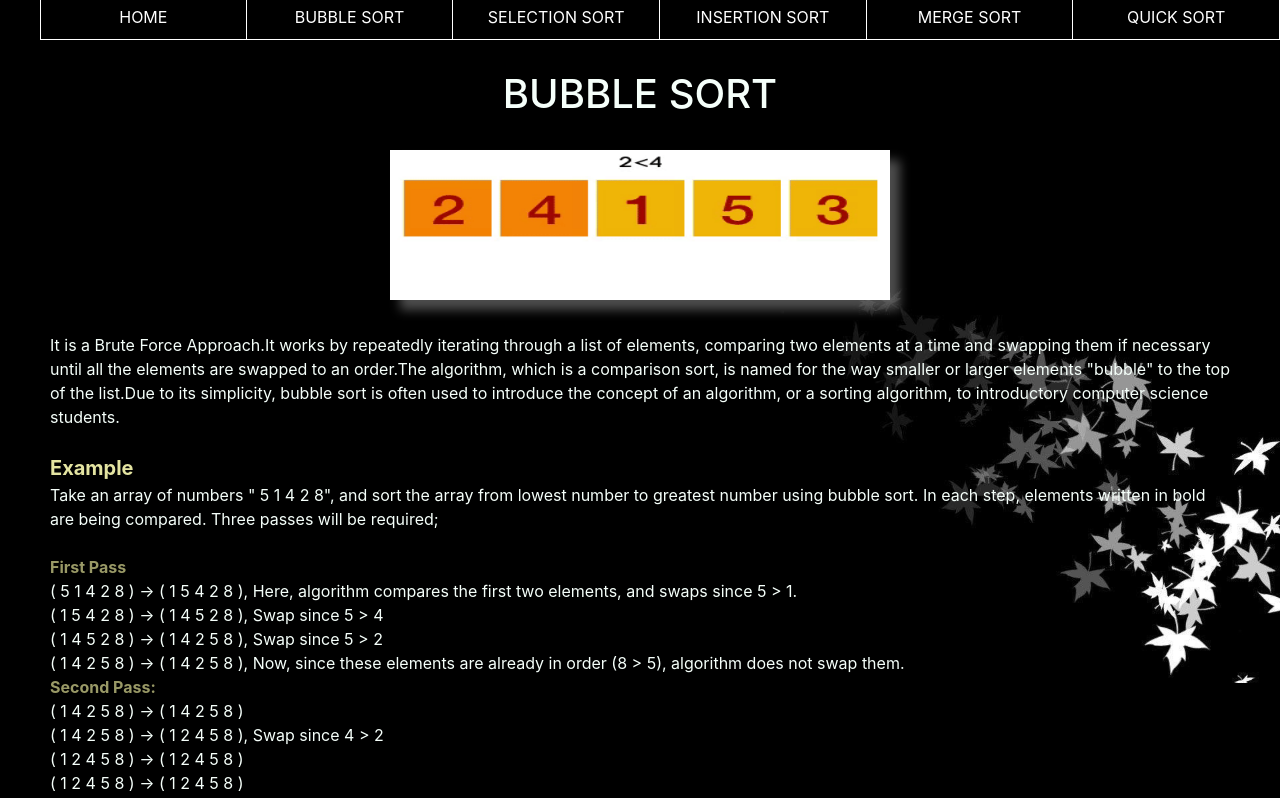
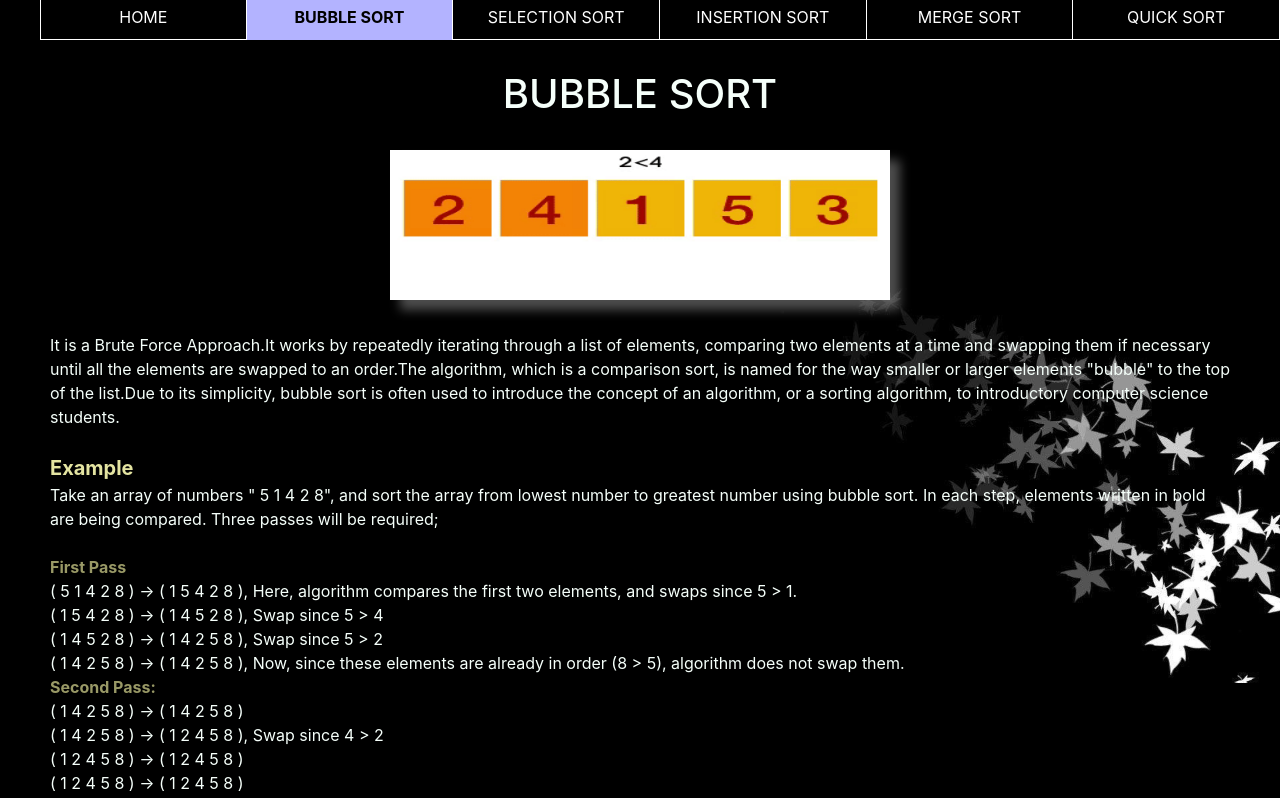
Before and after one commit to bibiya-susan-abraham/Sorting_Algorithms, a plain HTML site: page bubble.html in a window 1280 px wide. Shown: the top 798 px of the page. Drawn offline with nearby package versions, Linux system fonts and the light colour scheme.

Commit message:
Update bubble.html

```diff
--- a/bubble.html
+++ b/bubble.html
@@ -11,7 +11,7 @@
 	<nav >
 		<ul>
 			<li><a href = "./index.html "style="border-left: 1px solid white ;">HOME</a></li>
-			<li><a href = "./bubble.html">BUBBLE SORT</a></li>
+			<li><a class ="active" href = "./bubble.html">BUBBLE SORT</a></li>
 			<li><a href = "./selection.html">SELECTION SORT</a></li>
 			<li><a href = "./insertion.html">INSERTION SORT</a></li>
 			<li><a href = "./merge.html">MERGE SORT</a></li>
```
